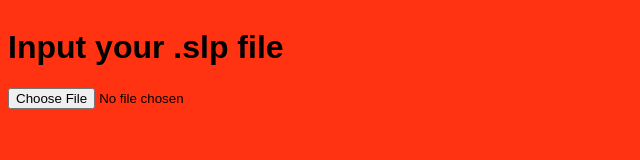
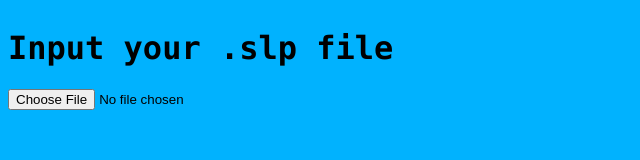
Before and after one commit to UBH-Fall-2024/smash-lens, an Electron app: page src/index.html in a window 800 px wide. Shown: the whole page, without its empty margins (0-640 px from the left). Drawn offline with Linux system fonts and the light colour scheme.

Commit message:
tiny changes to frontend and todo page

```diff
--- a/src/styles/load-page.css
+++ b/src/styles/load-page.css
@@ -1,5 +1,5 @@
 body {
     display: flex;
-    font-family:Arial, Helvetica, sans-serif;
-    background-color: #f31;
+    font-family:"Lucida Console", "Courier New", monospace;
+    background-color: #01B2FE;
 }
```
Also changed, not shown: TODOS.txt (+6 -1 lines).
